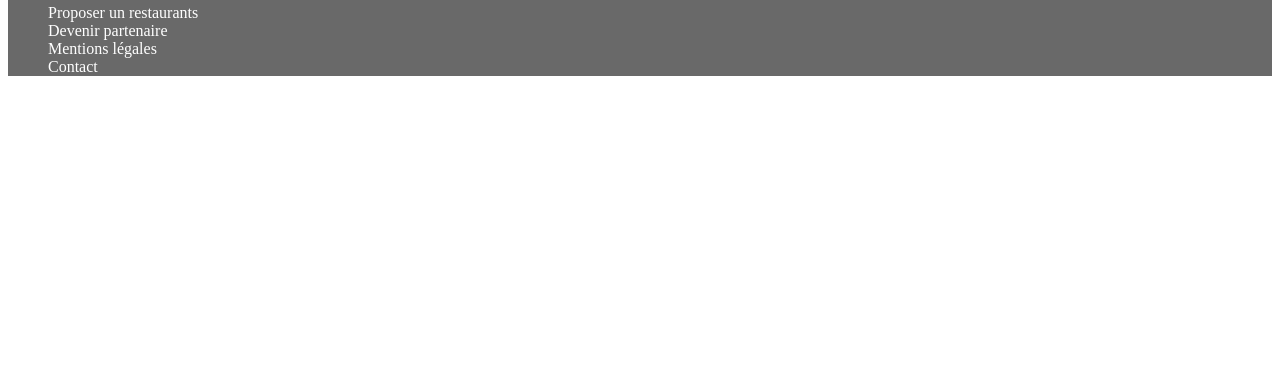
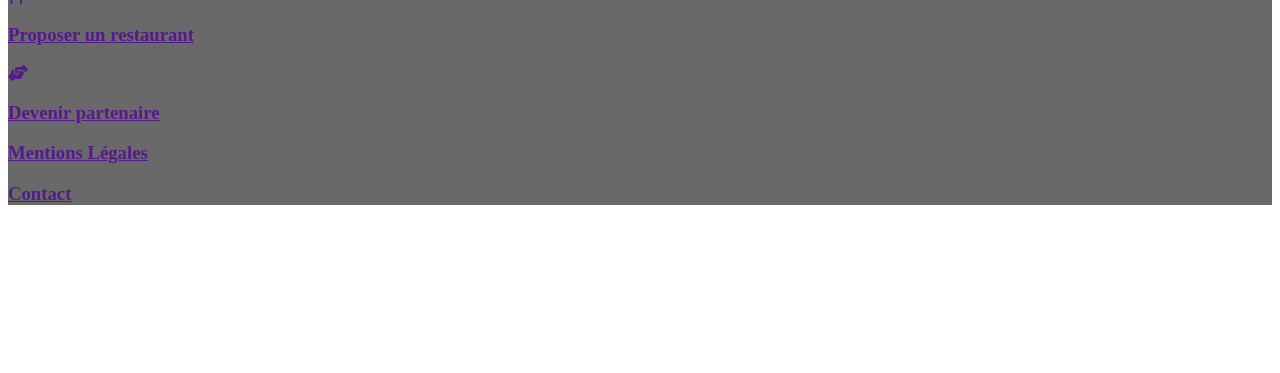
Before and after one commit to ProjetsAM/mekkaouianissa_3_27042021, a plain HTML site: page index.html in a window 1280 px wide. Shown: the part 427-800 px from the top of the page. Drawn offline with Linux system fonts and the light colour scheme.

Commit message:
modifs footer

```diff
--- a/index.html
+++ b/index.html
@@ -3,6 +3,8 @@
    <head>
       <meta charset="utf-8">
       <link rel="stylesheet" type="text/css" href="style.css">
+      <script src="https://kit.fontawesome.com/ef9dae5d26.js" crossorigin="anonymous"></script>
+
       <title>Ohmyfood</title>
    </head>
    <body>
@@ -11,7 +13,7 @@
       </header>
       <nav>
          <div>Paris, Belleville</div>
-         <div>Réservez les menus qui vous convient</div>
+         <div>Réservez le menu qui vous convient</div>
          <div>Découvrez des restaurants d'exception, séléctionnés pas nos soins.</div>
          <div>Explorer nos restaurants</div>
       </nav>
@@ -34,14 +36,21 @@
          <h2>Restaurants</h2>
       </section>
       <footer>
-         <img src="src/images/logo/ohmyfood@2x.svg" alt="logo ohmyfood" >
-         <div>
-            <ul>
-               <li>Proposer un restaurants</li>
-               <li>Devenir partenaire</li>
-               <li>Mentions légales</li>
-               <li>Contact</li>
-            </ul>
+         <div class="titre"><img src="src/images/logo/ohmyfood@2x.svg" alt="logo ohmyfood" ></div>
+         <div class="informations">
+            <a href=""><i class="fas fa-utensils"></i>
+             <h3>Proposer un restaurant</h3>
+            </a>
+            <a href=""><i class="fas fa-hands-helping"></i>
+               <h3>Devenir partenaire</h3>
+            </a>
+            <a href="">
+               <h3>Mentions Légales</h3>
+            </a>
+            <a href="">
+               <h3>Contact</h3>
+            </a>
+
          </div>
       </footer>
    </body>
```
